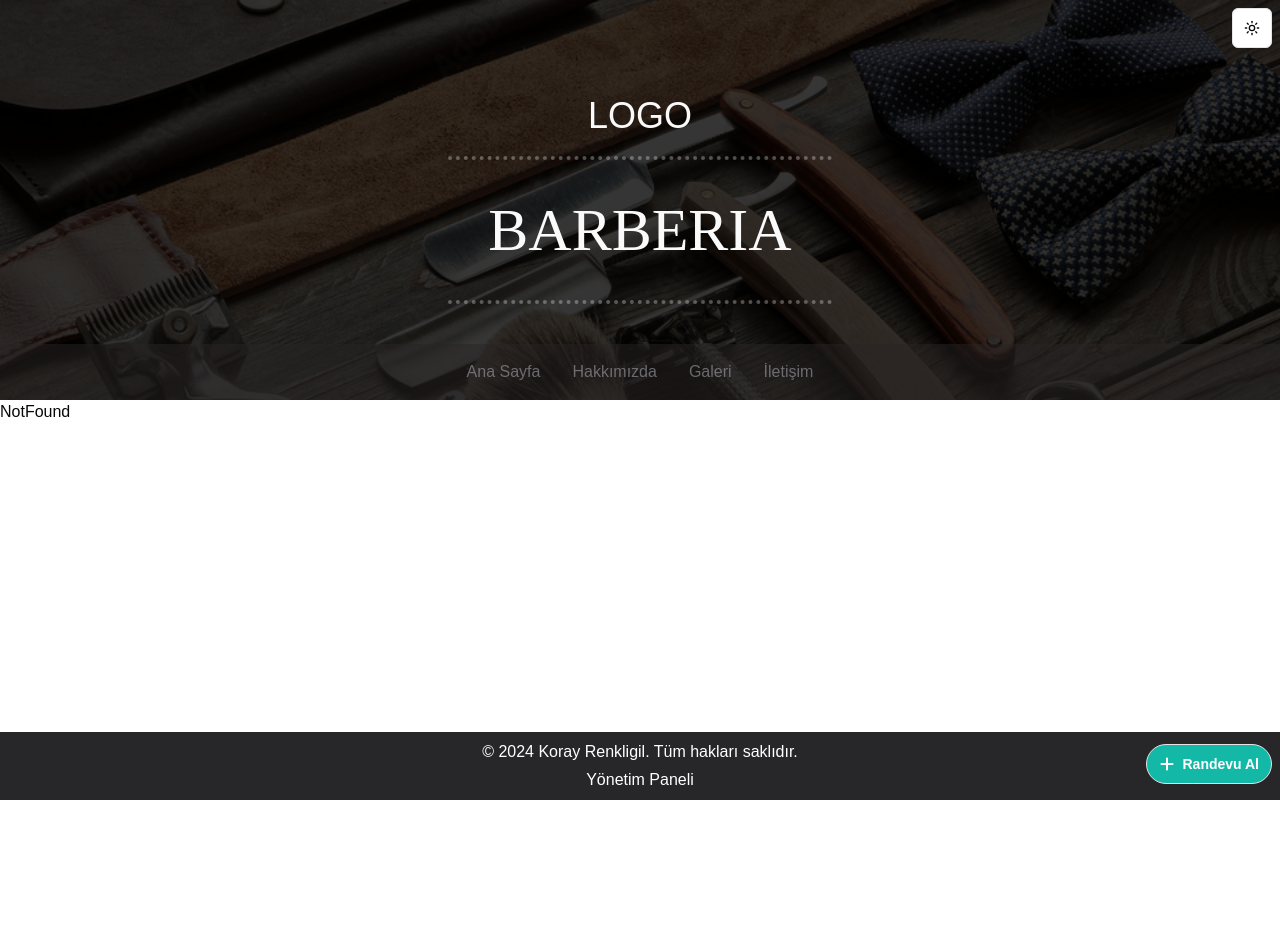
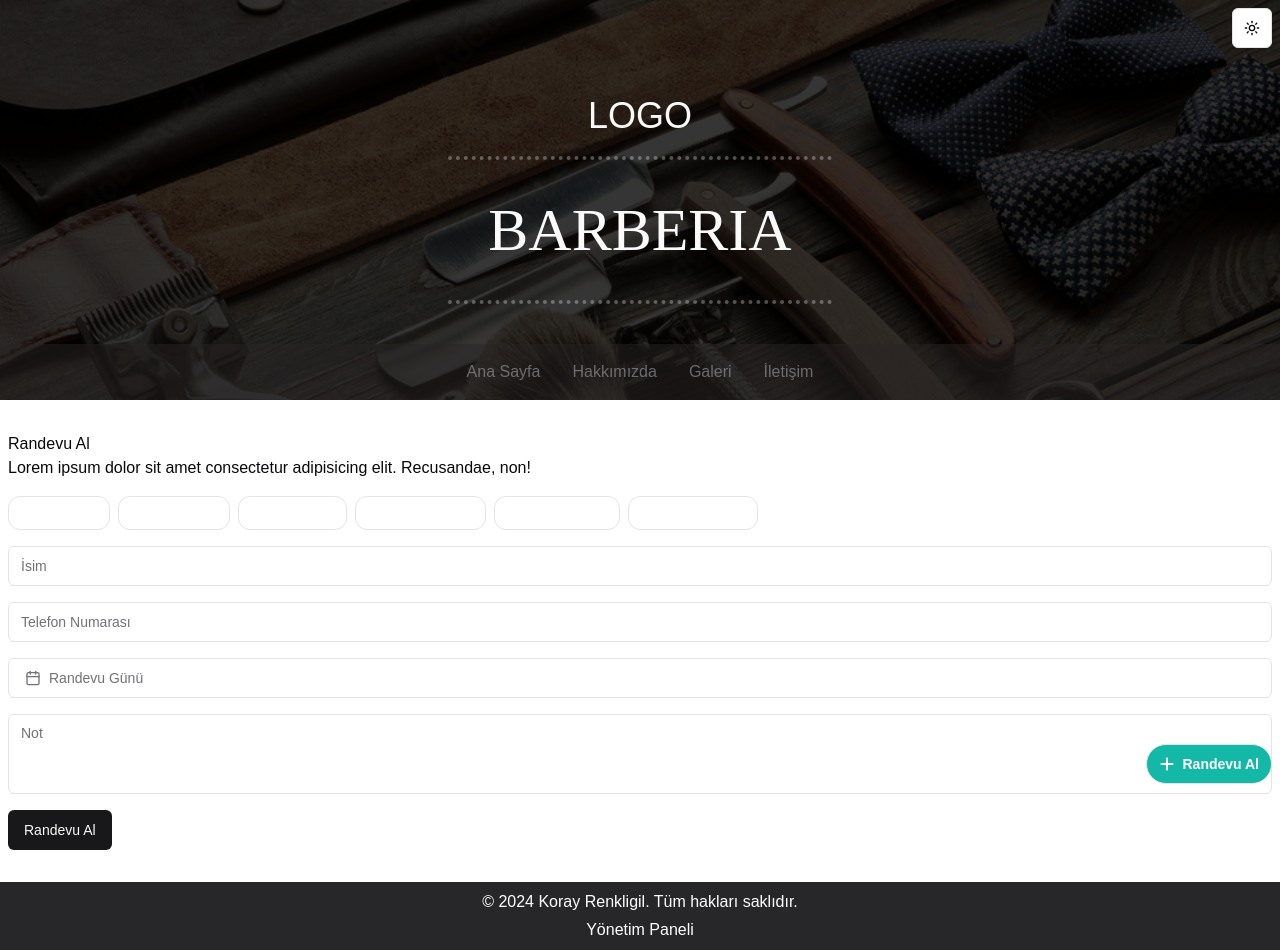
Before and after one commit to korayrenkligill/barber-shop, a Next.js app: page /randevu-al in a window 1280 px wide. Before the commit this address had no page. Before the commit the page ends 800 px from the top, so only its background shows below. Built offline with nearby package versions, Linux system fonts and the light colour scheme; a web font is replaced by a local one.

Commit message:
calendar page test

```diff
--- /dev/null
+++ b/app/randevu-al/page.tsx
@@ -0,0 +1,161 @@
+"use client";
+import { Checkbox } from "@/components/ui/checkbox";
+import React, { useState } from "react";
+
+import { format } from "date-fns";
+import { cn } from "@/lib/utils";
+
+import services from "@/data/ourServices.json";
+
+import { Button } from "@/components/ui/button";
+
+import { Calendar } from "@/components/ui/calendar";
+import { Input } from "@/components/ui/input";
+import { Calendar as CalendarIcon } from "lucide-react";
+import {
+  Popover,
+  PopoverContent,
+  PopoverTrigger,
+} from "@/components/ui/popover";
+import AppointmentDateComparison from "@/utils/dateComparison";
+
+import { IoClose, IoAdd } from "react-icons/io5";
+import { generateTimeSlots } from "@/utils/generateTimeSlots";
+import { Label } from "@radix-ui/react-label";
+import { Textarea } from "@/components/ui/textarea";
+
+const Page = () => {
+  const [date, setDate] = React.useState<Date>();
+  const timeSlots = generateTimeSlots("12:00", "22:00");
+  const [selectedSlots, setSelectedSlots] = useState<string[]>([]);
+  const [selectedServices, setSelectedServices] = useState<string[]>([]);
+  const [note, setNote] = useState<string>("");
+  const handleSlotsChange = (timeSlot: string) => {
+    setSelectedSlots((prev) => {
+      if (prev.includes(timeSlot)) {
+        return prev.filter((slot) => slot !== timeSlot);
+      } else {
+        return [...prev, timeSlot];
+      }
+    });
+  };
+
+  const handleServicesChange = (serviceTitle: string) => {
+    setSelectedServices((prev) => {
+      if (prev.includes(serviceTitle)) {
+        return prev.filter((_serviceTitle) => _serviceTitle !== serviceTitle);
+      } else {
+        return [...prev, serviceTitle];
+      }
+    });
+  };
+
+  React.useEffect(() => {
+    const dateNow = new Date();
+    setSelectedSlots([]);
+    if (date && AppointmentDateComparison(date, dateNow)) {
+      console.log("büyük");
+    } else {
+      setDate(undefined);
+    }
+  }, [date]);
+  return (
+    <div className="container mx-auto px-2 py-8">
+      <header>
+        <h1>Randevu Al</h1>
+        <p>
+          Lorem ipsum dolor sit amet consectetur adipisicing elit. Recusandae,
+          non!
+        </p>
+      </header>
+      <div className="grid gap-4 py-4">
+        <div className="flex flex-wrap gap-2">
+          {services.map((service, index) => (
+            <Label
+              key={index}
+              htmlFor={`id-${service.id}`}
+              className={`flex flex-col justify-end border rounded-xl select-none cursor-pointer ${
+                selectedServices.includes(service.title) && "border-teal-500"
+              }`}
+            >
+              <Checkbox
+                key={service.id}
+                id={`id-${service.id}`}
+                checked={selectedServices.includes(service.title)} // Seçili olup olmadığını kontrol et
+                onCheckedChange={() => handleServicesChange(service.title)} // Değişim olayını yönet
+                className="hidden"
+              />
+
+              <div className="p-2 text-white text-xs font-semibold text-center flex items-center justify-center gap-2">
+                {service.title}
+                <span className="scale-150">
+                  {selectedServices.includes(service.title) ? (
+                    <IoClose />
+                  ) : (
+                    <IoAdd />
+                  )}
+                </span>
+              </div>
+            </Label>
+          ))}
+        </div>
+        <Input id="name" placeholder="İsim" />
+        <Input id="phone" placeholder="Telefon Numarası" />
+        <Popover>
+          <PopoverTrigger asChild>
+            <Button
+              variant={"outline"}
+              className={cn(
+                " justify-start text-left font-normal",
+                !date && "text-muted-foreground"
+              )}
+            >
+              <CalendarIcon />
+              {date ? format(date, "PPP") : <span>Randevu Günü</span>}
+            </Button>
+          </PopoverTrigger>
+          <PopoverContent className="w-auto p-0">
+            <Calendar
+              mode="single"
+              selected={date}
+              onSelect={setDate}
+              initialFocus
+            />
+          </PopoverContent>
+        </Popover>
+        {date && (
+          <div className="grid grid-cols-4 gap-2 p-2">
+            {timeSlots.map((timeSlot, index) => (
+              <div key={index}>
+                <Checkbox
+                  key={timeSlot}
+                  id={`id-${timeSlot}`}
+                  checked={selectedSlots.includes(timeSlot)} // Seçili olup olmadığını kontrol et
+                  onCheckedChange={() => handleSlotsChange(timeSlot)} // Değişim olayını yönet
+                  className="cursor-pointer"
+                />
+                <Label
+                  htmlFor={`id-${timeSlot}`}
+                  className="ml-2 cursor-pointer"
+                >
+                  {timeSlot}
+                </Label>
+              </div>
+            ))}
+          </div>
+        )}
+        <Textarea
+          value={note}
+          onChange={(e) => setNote(e.target.value)}
+          placeholder="Not"
+          className="resize-none"
+        />
+      </div>
+      <div>
+        <Button type="submit">Randevu Al</Button>
+      </div>
+    </div>
+  );
+};
+
+export default Page;
--- a/components/customUi/Appointment.tsx
+++ b/components/customUi/Appointment.tsx
@@ -31,21 +31,7 @@ import AppointmentDateComparison from "@/utils/dateComparison";
 import { Textarea } from "../ui/textarea";
 
 import { IoClose, IoAdd } from "react-icons/io5";
-
-const generateTimeSlots = (start: string, end: string): string[] => {
-  const startHour = parseInt(start.split(":")[0]);
-  const endHour = parseInt(end.split(":")[0]);
-
-  const timeSlots: string[] = [];
-
-  for (let hour = startHour; hour < endHour; hour++) {
-    const formattedStart = `${hour.toString().padStart(2, "0")}:00`;
-    const formattedEnd = `${(hour + 1).toString().padStart(2, "0")}:00`;
-    timeSlots.push(`${formattedStart} - ${formattedEnd}`);
-  }
-
-  return timeSlots;
-};
+import { generateTimeSlots } from "@/utils/generateTimeSlots";
 
 const Appointment = () => {
   const [appointmentState] = useState(false);
--- /dev/null
+++ b/utils/generateTimeSlots.tsx
@@ -0,0 +1,14 @@
+export const generateTimeSlots = (start: string, end: string): string[] => {
+  const startHour = parseInt(start.split(":")[0]);
+  const endHour = parseInt(end.split(":")[0]);
+
+  const timeSlots: string[] = [];
+
+  for (let hour = startHour; hour < endHour; hour++) {
+    const formattedStart = `${hour.toString().padStart(2, "0")}:00`;
+    const formattedEnd = `${(hour + 1).toString().padStart(2, "0")}:00`;
+    timeSlots.push(`${formattedStart} - ${formattedEnd}`);
+  }
+
+  return timeSlots;
+};
```
